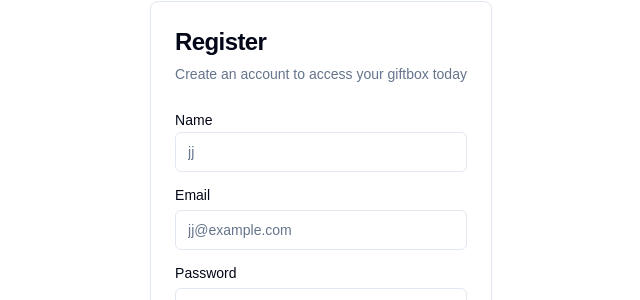
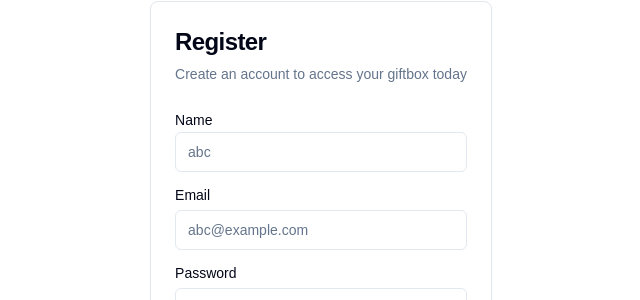
Before and after one commit to iceicles/auth-demo, a Next.js app in the folder frontend/: page /register in a window 1280 px wide. Shown: the part 177-477 px from the top of the page, without its empty margins (319-959 px from the left). Built offline with nearby package versions, Linux system fonts and the light colour scheme; no server answers.

Commit message:
changed login/register placeholders to reflect char length

```diff
--- a/frontend/components/LoginForm.tsx
+++ b/frontend/components/LoginForm.tsx
@@ -51,7 +51,7 @@ export const LoginForm: FC<LoginForm> = ({
                 name={email}
                 id='email'
                 type='email'
-                placeholder='jj@example.com'
+                placeholder='abc@example.com'
                 required
               />
             </div>
--- a/frontend/components/RegisterForm.tsx
+++ b/frontend/components/RegisterForm.tsx
@@ -53,7 +53,7 @@ export const RegisterForm: FC<RegisterForm> = ({
                 name={name}
                 id='name'
                 type='text'
-                placeholder='jj'
+                placeholder='abc'
                 required
               />
             </div>
@@ -64,7 +64,7 @@ export const RegisterForm: FC<RegisterForm> = ({
                 name={email}
                 id='email'
                 type='email'
-                placeholder='jj@example.com'
+                placeholder='abc@example.com'
                 required
               />
             </div>
```
